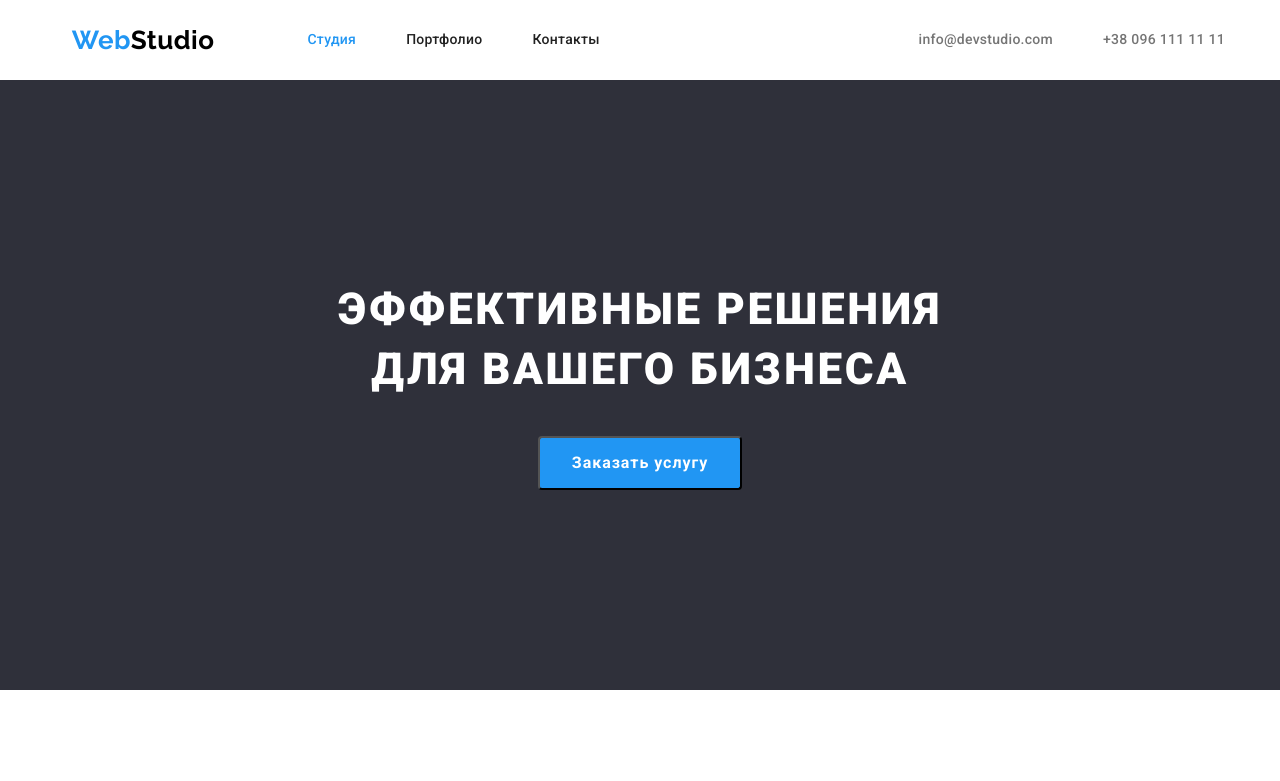
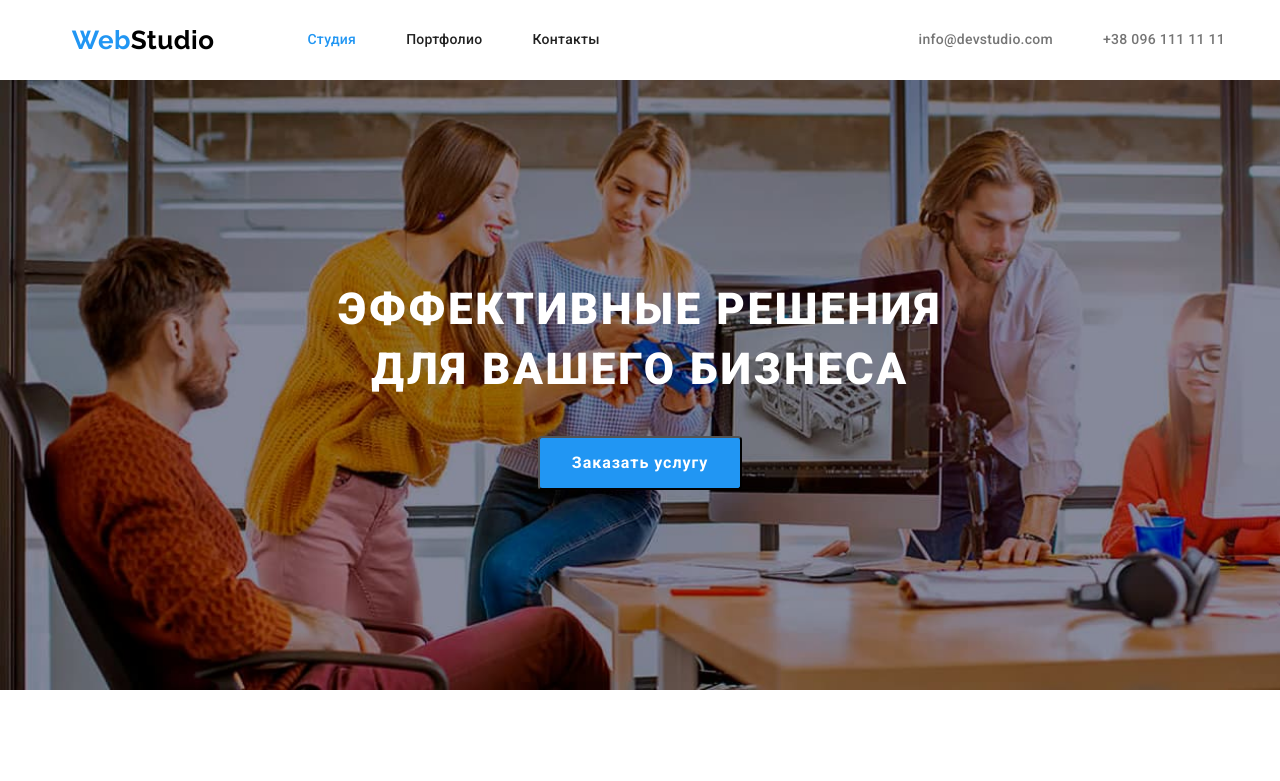
Before and after one commit to AlinaKornienko/goit-markup-hw-04, a plain HTML site: page index.html in a window 1280 px wide. Shown: the top 781 px of the page. Drawn offline with nearby package versions, Linux system fonts and the light colour scheme.

Commit message:
hero img

```diff
--- a/css/styles.css
+++ b/css/styles.css
@@ -139,6 +139,9 @@ body {
   padding-top: 200px;
   padding-bottom: 200px;
   background-color: #2f303a;
+  background-image: url(../images/main-page/Img-hero.jpg);
+  background-size: cover;
+  max-width: 1600px;
   text-align: center;
 }
 .hero-title {
```
Also changed, not shown: images/main-page/Img-hero.jpg (added), 1 other file.
